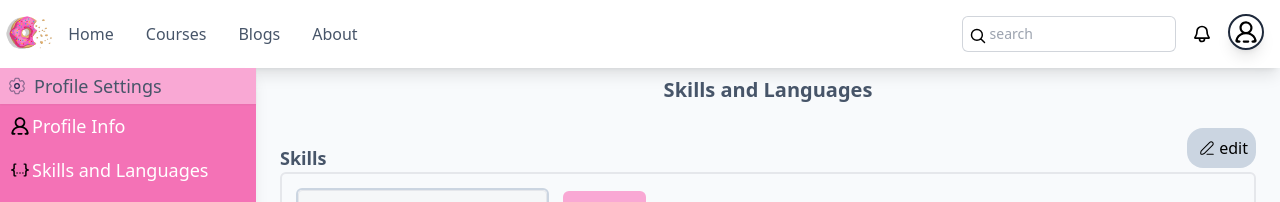
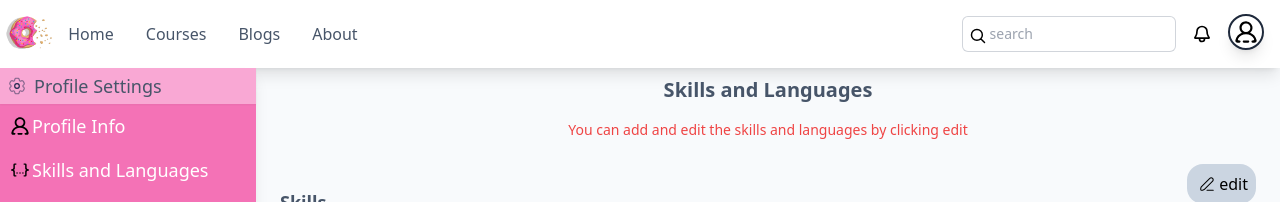
Before and after one commit to codewithcherry/Idonutcode_website_vite, a React (Vite) app: page /settings in a window 1280 px wide. Both pictures are taken after a click on the button "Skills and Languages". Shown: the top 202 px of the page. Built offline with nearby package versions, Linux system fonts and the light colour scheme; no server answers.

Commit message:
add p tag mention edit by clicking edit button

```diff
--- a/src/Components/Settings Components/SettingsSkillLanguages.jsx
+++ b/src/Components/Settings Components/SettingsSkillLanguages.jsx
@@ -34,6 +34,7 @@ const SettingsSkillLanguages = () => {
     <div>
       <div>
         <h1 className='text-center text-xl font-semibold text-slate-600 my-2'>Skills and Languages</h1>
+        <p className='text-sm text-red-500 text-center p-2 '>You can add and edit the skills and languages by clicking edit</p>
       </div>
       <div className='relative'>
       {edit &&  <button className='flex p-2 m-2 absolute top-2 right-4 z-[5] bg-slate-300 rounded-2xl font-medium'
```
